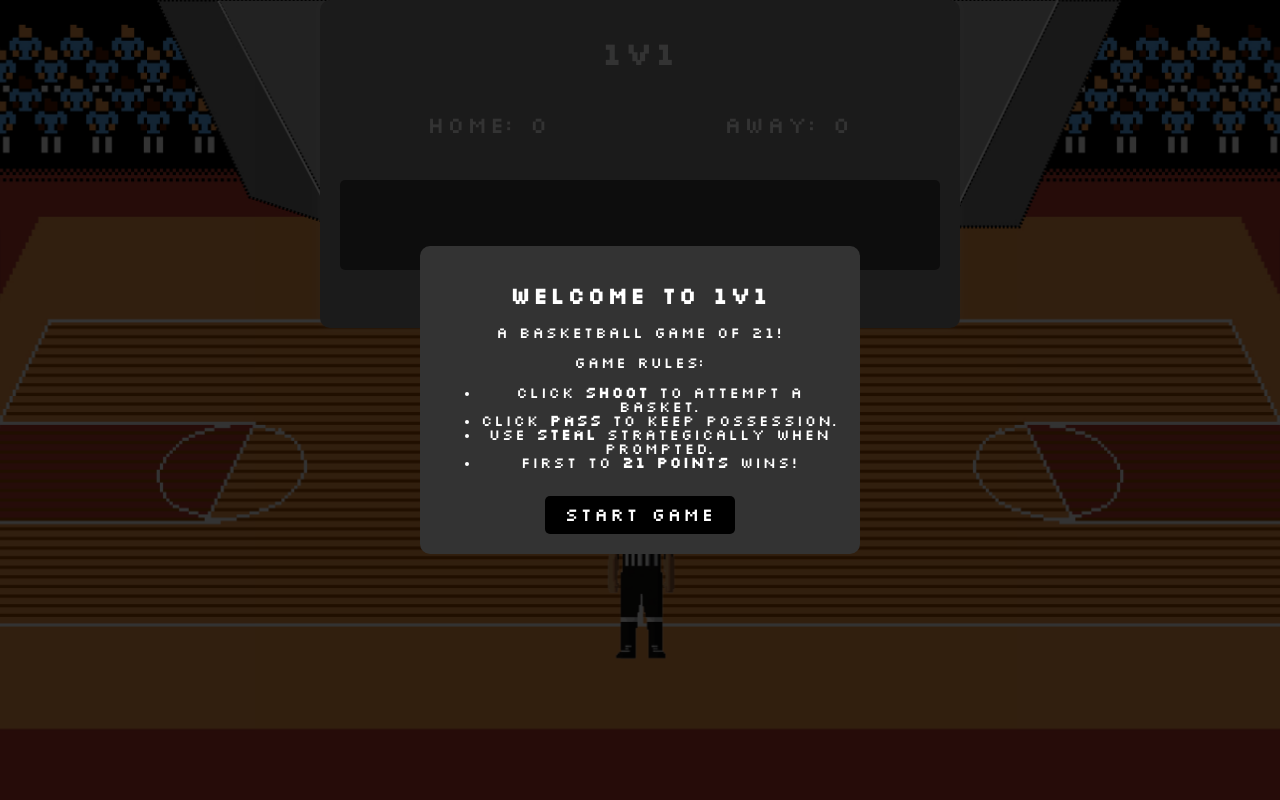
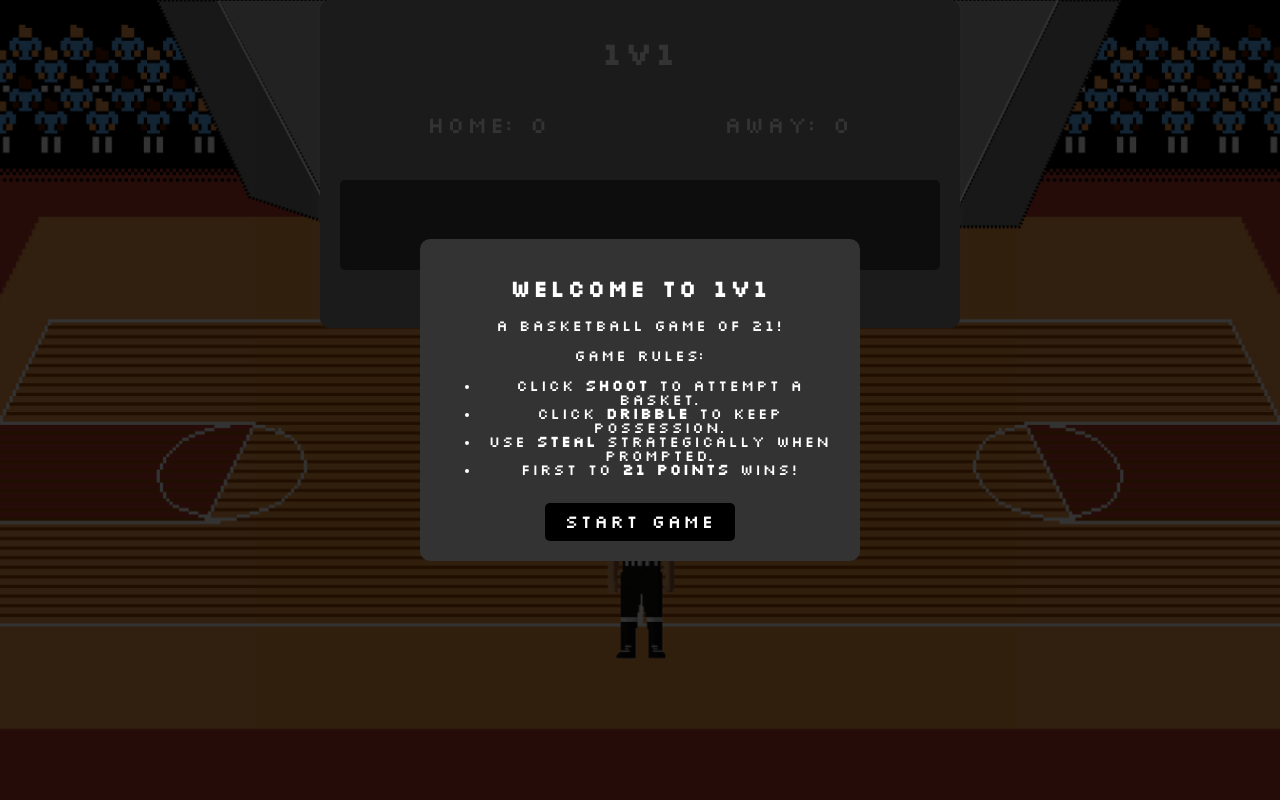
Before and after one commit to Andrew-Jonez/1v1, a Flask app: page / in a window 1280 px wide. Run offline with Flask 3, Linux system fonts and the light colour scheme.

```diff
--- a/app.py
+++ b/app.py
@@ -15,7 +15,7 @@ def rebound():
     return random.choice(["You got the ball back!", "Your Opponent rebounded the ball!"])
 
 def opponent_offense():
-    return random.choice(["Your opponent passed the ball!", "Your Opponent shot the ball!"])
+    return random.choice(["Your opponent dribbled the ball!", "Your Opponent shot the ball!"])
 
 def steal_ball():
     steal_chance = 8
@@ -83,8 +83,8 @@ def action():
                 else:
                     session['turn'] = 'player_turn'
 
-        elif action_type == 'pass':
-            messages.append("You passed the ball.")
+        elif action_type == 'dribble':
+            messages.append("You dribbled the ball.")
             session['turn'] = 'player_turn'
 
     elif turn == 'opponent_turn':
@@ -93,7 +93,7 @@ def action():
             offense_result = opponent_offense()
             messages.append(offense_result)
 
-            if offense_result == "Your opponent passed the ball!":
+            if offense_result == "Your opponent dribbled the ball!":
                 messages.append("Press 'Steal' to try to take the ball.")
                 session['turn'] = 'awaiting_steal'
                 prompt_steal = True
--- a/static/js/script.js
+++ b/static/js/script.js
@@ -3,7 +3,7 @@ const myScoreSpan = document.getElementById('myScore');
 const opponentScoreSpan = document.getElementById('opponentScore');
 const messageBox = document.getElementById('messageBox');
 const shootBtn = document.getElementById('shootBtn');
-const passBtn = document.getElementById('passBtn');
+const dribbleBtn = document.getElementById('dribbleBtn');
 const stealBtn = document.getElementById('stealBtn');
 const overlay = document.getElementById('welcomeOverlay');
 const closeOverlayBtn = document.getElementById('closeOverlayBtn');
@@ -17,16 +17,16 @@ function startGame() {
 // Disable or enable all buttons (shoot, pass, steal)
 function disableButtons(disable = true) {
     shootBtn.disabled = disable;
-    passBtn.disabled = disable;
+    dribbleBtn.disabled = disable;
     stealBtn.disabled = disable;
 
     if (disable) {
         shootBtn.classList.add('disabled');
-        passBtn.classList.add('disabled');
+        dribbleBtn.classList.add('disabled');
         stealBtn.classList.add('disabled');
     } else {
         shootBtn.classList.remove('disabled');
-        passBtn.classList.remove('disabled');
+        dribbleBtn.classList.remove('disabled');
         stealBtn.classList.remove('disabled');
     }
 }
@@ -105,7 +105,7 @@ function sendAction(action, steal = false) {
 
 // Button click event handlers
 shootBtn.addEventListener('click', () => sendAction('shoot'));
-passBtn.addEventListener('click', () => sendAction('pass'));
+dribbleBtn.addEventListener('click', () => sendAction('dribble'));
 stealBtn.addEventListener('click', () => {
     stealBtn.style.display = 'none';
     sendAction(null, true);
--- a/templates/index.html
+++ b/templates/index.html
@@ -42,7 +42,7 @@
             <p>Game Rules:</p>
             <ul>
                 <li>Click <strong>Shoot</strong> to attempt a basket.</li>
-                <li>Click <strong>Pass</strong> to keep possession.</li>
+                <li>Click <strong>Dribble</strong> to keep possession.</li>
                 <li>Use <strong>Steal</strong> strategically when prompted.</li>
                 <li>First to <strong>21 points</strong> wins!</li>
             </ul>
@@ -60,7 +60,7 @@
         <div class="message-box" id="messageBox"></div>
         <div class="buttons">
             <button class="action-button" id="shootBtn">Shoot</button>
-            <button class="action-button" id="passBtn">Pass</button>
+            <button class="action-button" id="dribbleBtn">Dribble</button>
             <button class="action-button" id="stealBtn" style="display: none;">Steal</button>
         </div>
     </div>
```
